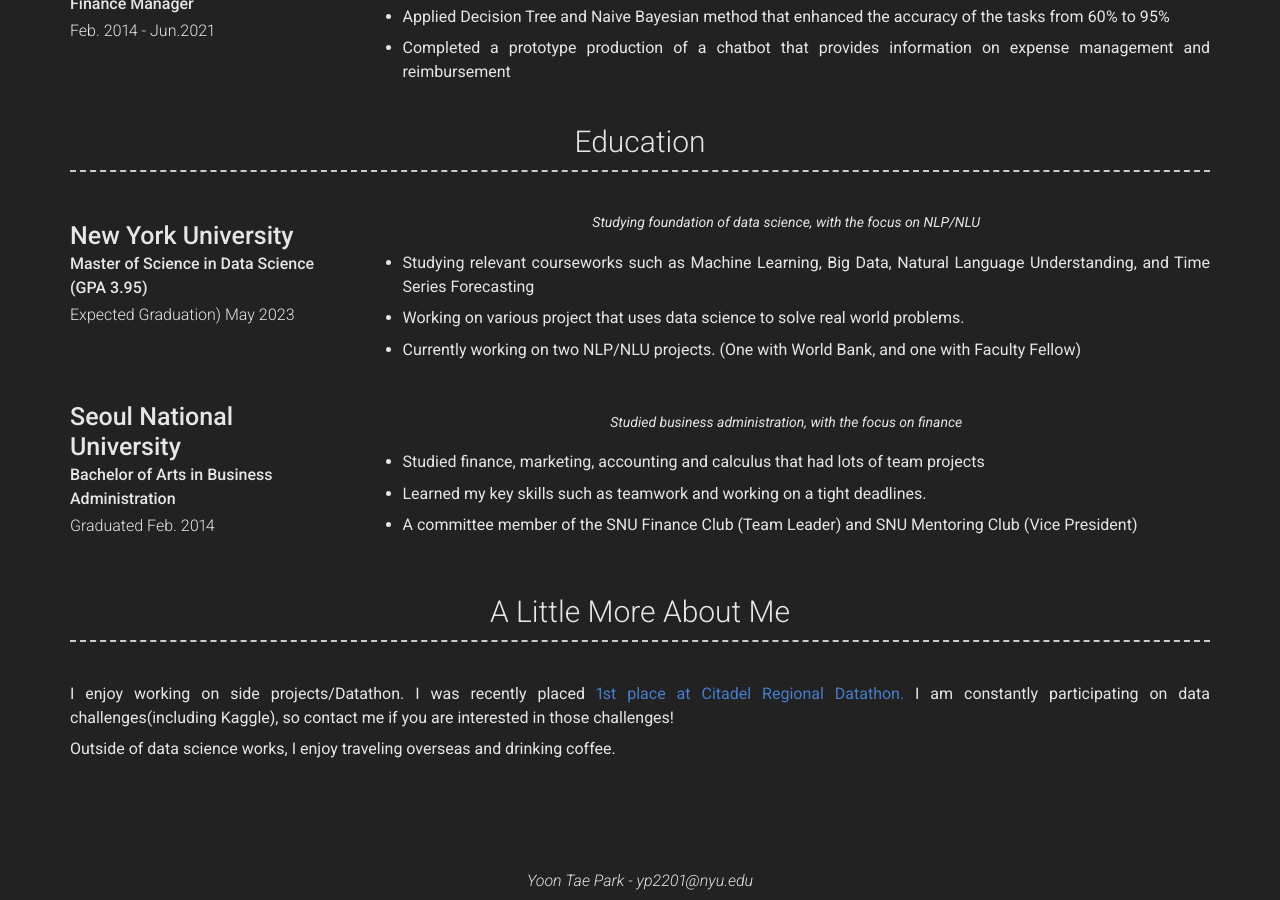
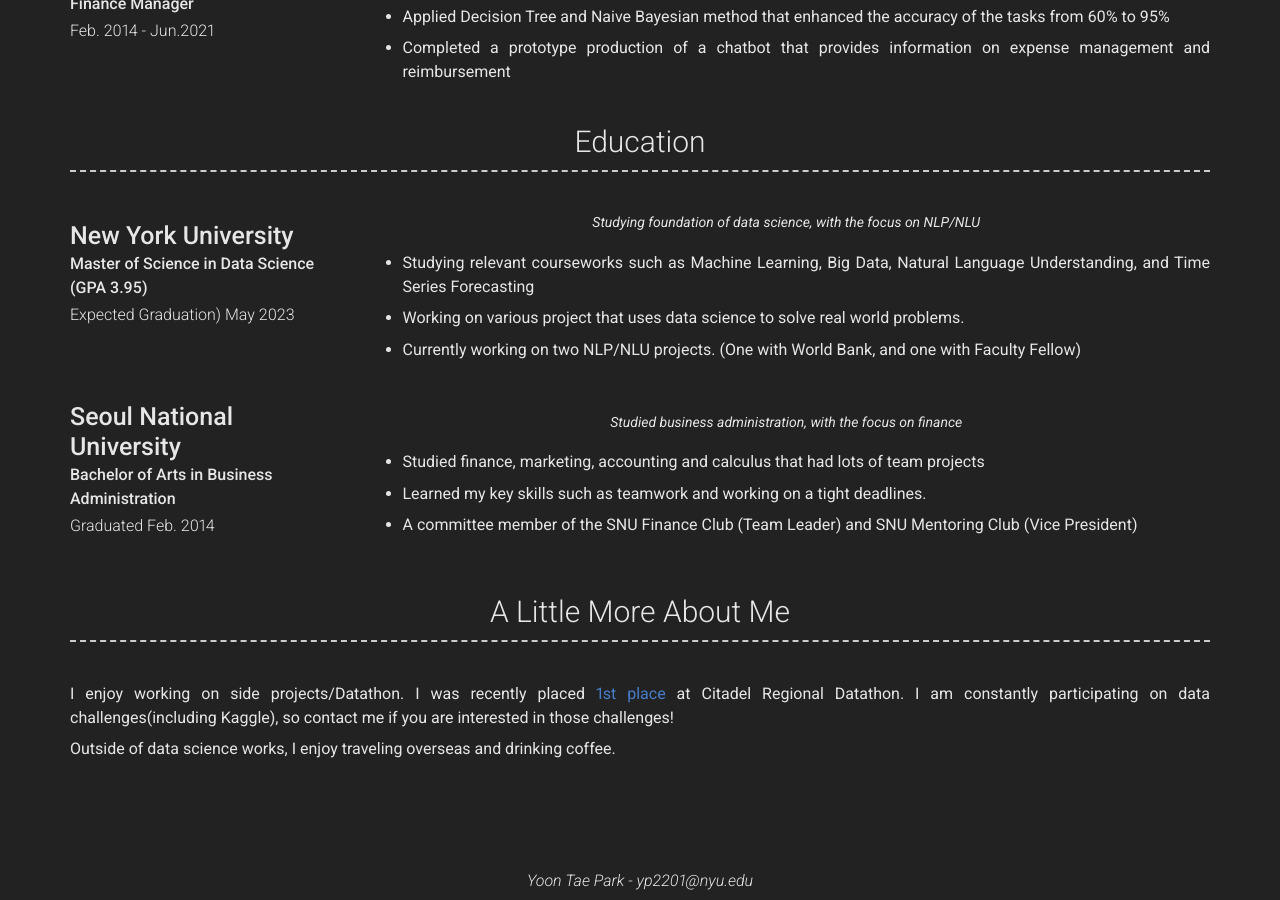
Before and after one commit to sproogen/modern-resume-theme, a Jekyll site: the page built from index.md, in a window 1280 px wide and 900 px high, scrolled down 2864 px. Built offline with Jekyll 4.4.1, drawn with Linux system fonts in a browser that asks for light colours; nearby versions of some CDN libraries; part of the change alters nothing that is shown.

```diff
--- a/_config.yml
+++ b/_config.yml
@@ -227,7 +227,7 @@ content:
   - title: A Little More About Me
     layout: text
     content: | # this will include new lines to allow paragraphs
-      I enjoy working on side projects/Datathon. I was recently placed <a href="https://drive.google.com/file/d/1Sdd6nYqAdtbQro4tvyHICAKGzm4m2q52/view?usp=share_link">1st place at Citadel Regional Datathon.</a>
+      I enjoy working on side projects/Datathon. I was recently placed <a href="https://drive.google.com/file/d/1Sdd6nYqAdtbQro4tvyHICAKGzm4m2q52/view?usp=share_link">1st place</a> at Citadel Regional Datathon.
       I am constantly participating on data challenges(including Kaggle), so contact me if you are interested in those challenges!
 
       Outside of data science works, I enjoy traveling overseas and drinking coffee.
```
